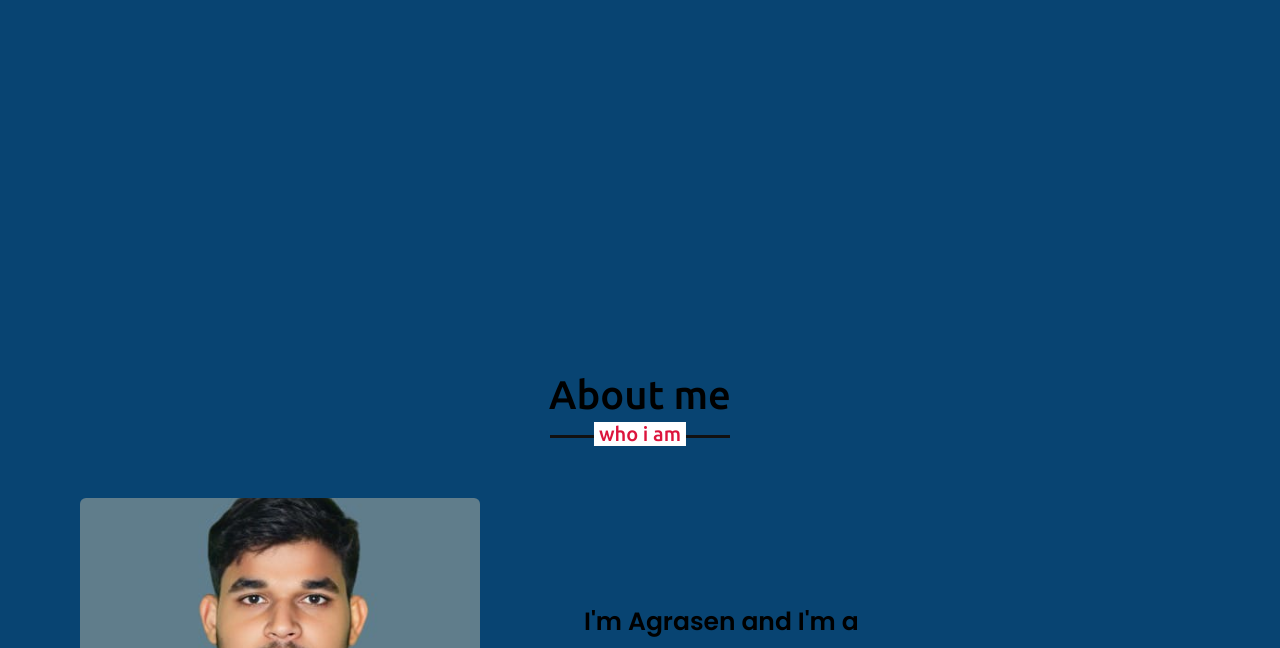
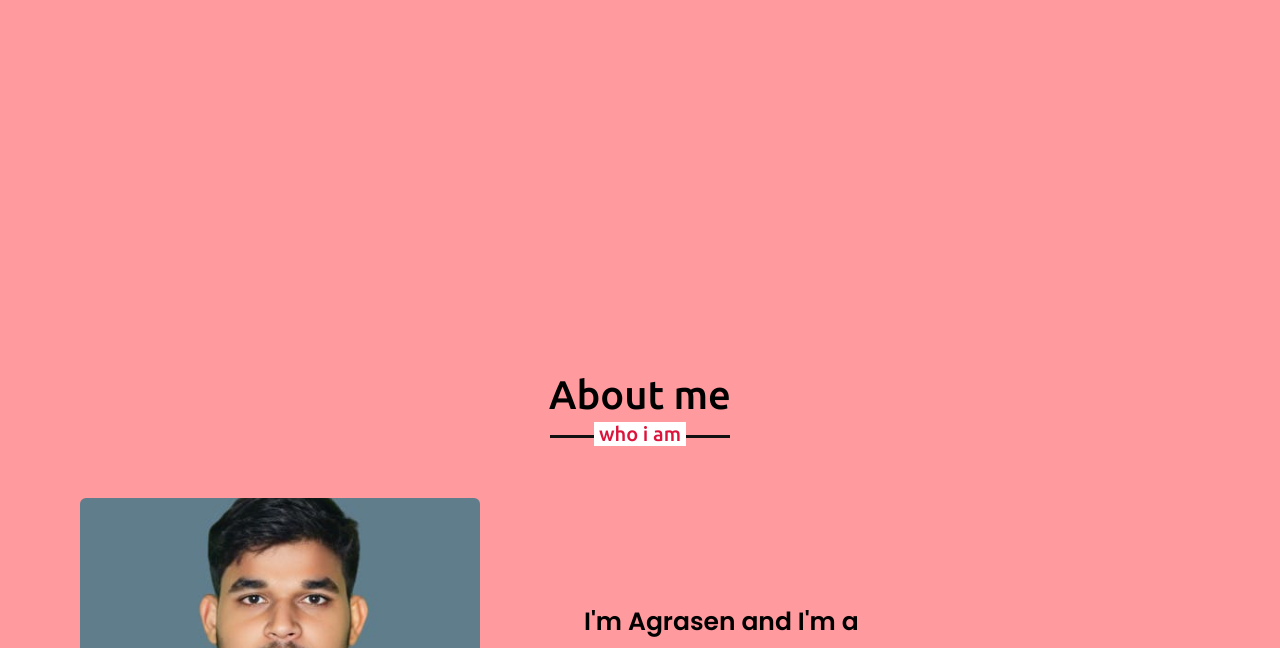
Before and after one commit to Agrasen1/Portfolio, a plain HTML site: page index.html in a window 1280 px wide. Shown: the part 528-1176 px from the top of the page. Drawn offline with nearby package versions, Linux system fonts and the light colour scheme; a script that the page names is missing.

Commit message:
Update style.css

```diff
--- a/style.css
+++ b/style.css
@@ -6,7 +6,7 @@
     padding: 0;
     box-sizing: border-box;
     text-decoration: none;
-    background-color: rgb(8, 68, 114);
+    background-color: #ff9a9e;
 }
 html{
     scroll-behavior: smooth;
```
